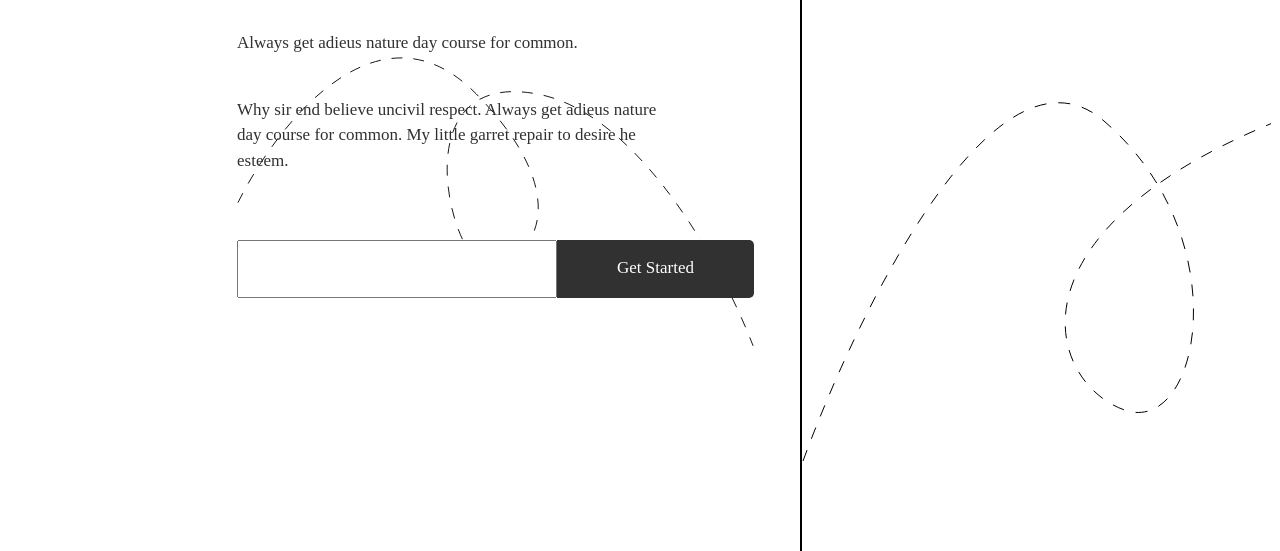
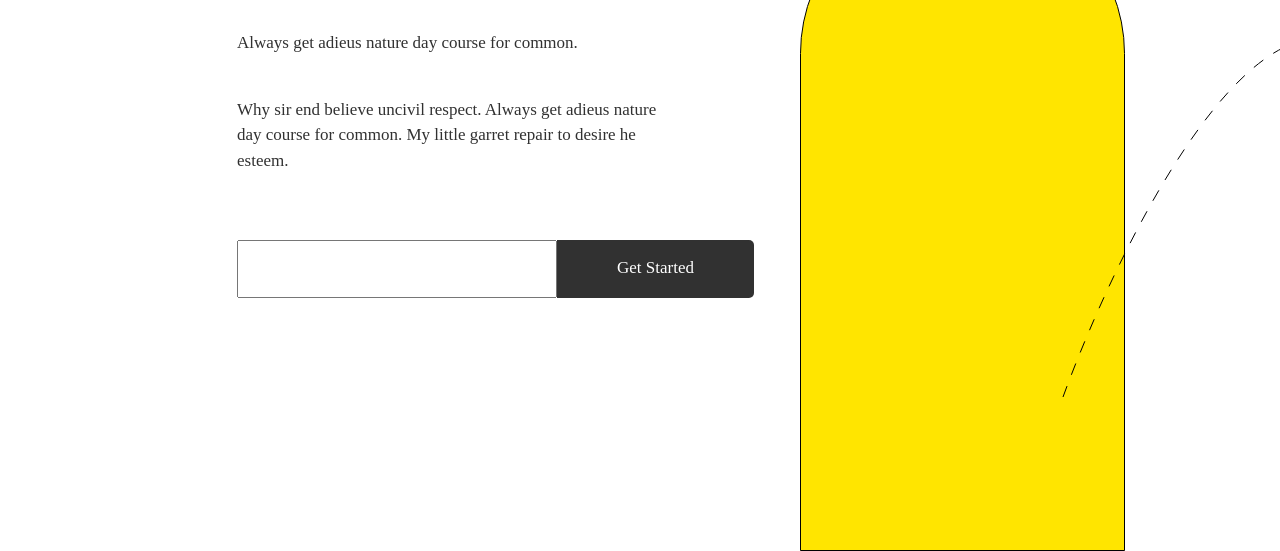
Before and after one commit to CoRTeZ1976/Fitness, a website: page src/index.html in a window 1280 px wide. Shown: the part 514-1065 px from the top of the page. Drawn offline with nearby package versions, Linux system fonts and the light colour scheme; files that its build step writes are made by us from their sources; a web font is replaced by a local one.

Commit message:
add position to main imagres

```diff
--- a/src/_main.html
+++ b/src/_main.html
@@ -22,13 +22,13 @@
 				<a href="" class="button">Get Started</a>
 			</div>
 
-			<img src="./img/vector 1.svg" alt="vector" class="main__spline">
+			<img src="./img/vector 1.svg" alt="vector" class="main__spline left__spline">
 		</div>
 
 		<div class="main__figure"></div>
 
-		<img src="./img/vector 2.svg" alt="vector" class="main__spline">
+		<img src="./img/vector 2.svg" alt="vector" class="main__spline right__spline">
 
-		<!--<img src="./img/image 1.png" alt="image" class="main__image">-->
+		<img src="./img/image 1.png" alt="image" class="main__image">
 	</div>
 </main>
--- a/src/scss/main.scss
+++ b/src/scss/main.scss
@@ -1,4 +1,5 @@
 .main {
+	position: relative;
 }
 
 .main__container {
@@ -8,6 +9,7 @@
 }
 
 .main__content {
+	position: relative;
 	max-width: 517px;
 	max-height: 453px;
 	margin: 265px 0 0 82px;
@@ -77,14 +79,30 @@
 }
 
 .main__spline {
+	position: absolute;
+
+	&.left__spline {
+		top: -184px;
+		left: 247px;
+	}
+
+	&.right__spline {
+		top: 100px;
+		left: 907px;
+
+	}
 }
 
 .main__figure {
-	border: 1px solid black;
 	width: 500px;
 	height: 660px;
+	background: $yellow;
+	border: 1px solid black;
 	margin: 330px 0 0 46px;
+	border-radius: 250px 250px 0 0;
 }
 
 .main__image {
+	position: absolute;
+	left: 611px;
 }
```
